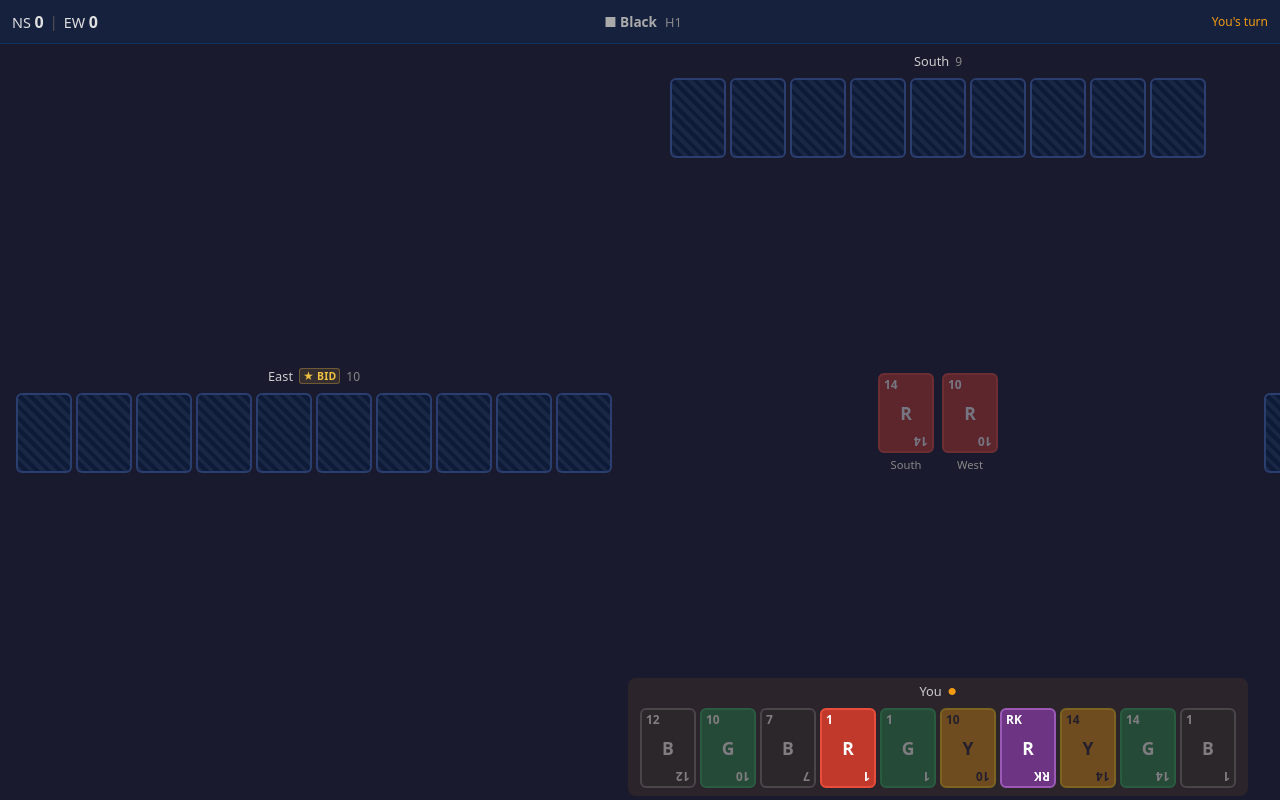
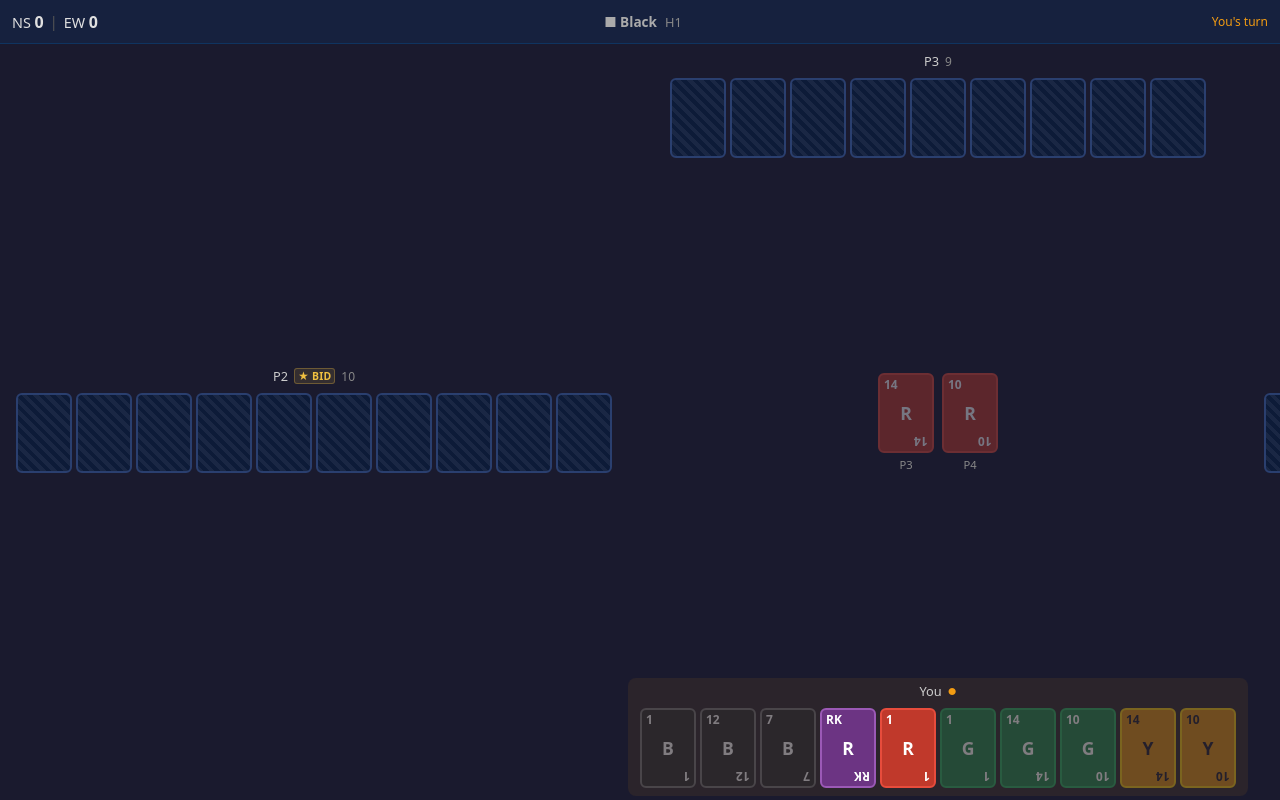
Before and after one commit to psychosledge/squickr-rook, a React (Vite) app in the folder apps/web/: page / in a window 1280 px wide. Both pictures are taken after a click on the button "New Game". Built offline with nearby package versions, Linux system fonts and the light colour scheme.

Commit message:
feat(web): auto-sort hand (trump-first) and rename seats/teams to P1-P4

```diff
--- a/apps/web/package.json
+++ b/apps/web/package.json
@@ -7,6 +7,8 @@
     "dev": "vite",
     "build": "tsc && vite build",
     "preview": "vite preview",
+    "test": "vitest run",
+    "test:watch": "vitest",
     "typecheck": "tsc --noEmit",
     "lint": "eslint src"
   },
@@ -29,6 +31,7 @@
     "globals": "^17.4.0",
     "typescript": "^5.7.0",
     "vite": "^6.0.0",
-    "vite-plugin-pwa": "^0.21.0"
+    "vite-plugin-pwa": "^0.21.0",
+    "vitest": "^3.2.4"
   }
 }
--- a/apps/web/src/components/GameOverScreen/GameOverScreen.tsx
+++ b/apps/web/src/components/GameOverScreen/GameOverScreen.tsx
@@ -1,4 +1,5 @@
 import type { Team } from "@rook/engine";
+import { getTeamLabel } from "@/utils/seatLabel";
 import styles from "./GameOverScreen.module.css";
 
 type Props = {
@@ -20,17 +21,17 @@ export default function GameOverScreen({ winner, finalScores, reason, onPlayAgai
         </h1>
         <p className={styles.reason}>
           {reason === "bust"
-            ? `${winner === "NS" ? "EW" : "NS"} team went bust`
-            : `${winner} reached 500 points`}
+            ? `${getTeamLabel(winner === "NS" ? "EW" : "NS")} team went bust`
+            : `${getTeamLabel(winner)} reached 500 points`}
         </p>
 
         <div className={styles.scores}>
           <div className={`${styles.scoreBox} ${winner === "NS" ? styles.winner : ""}`}>
-            <span className={styles.teamLabel}>NS (You + South)</span>
+            <span className={styles.teamLabel}>{getTeamLabel("NS")}</span>
             <span className={styles.scoreVal}>{finalScores.NS}</span>
           </div>
           <div className={`${styles.scoreBox} ${winner === "EW" ? styles.winner : ""}`}>
-            <span className={styles.teamLabel}>EW (East + West)</span>
+            <span className={styles.teamLabel}>{getTeamLabel("EW")}</span>
             <span className={styles.scoreVal}>{finalScores.EW}</span>
           </div>
         </div>
--- a/apps/web/src/components/GameTable/GameTable.tsx
+++ b/apps/web/src/components/GameTable/GameTable.tsx
@@ -1,7 +1,9 @@
+import { useMemo } from "react";
 import PlayerSeat from "@/components/PlayerSeat/PlayerSeat";
 import CurrentTrick from "@/components/CurrentTrick/CurrentTrick";
 import type { GameState, CardId } from "@rook/engine";
 import { leftOf } from "@rook/engine";
+import { sortHand } from "@/utils/sortHand";
 import styles from "./GameTable.module.css";
 
 type Props = {
@@ -15,6 +17,11 @@ export default function GameTable({ gameState, onPlayCard }: Props) {
   const { hands, activePlayer, currentTrick, trump, phase, dealer } = gameState;
   const isHumanTurn = phase === "playing" && activePlayer === HUMAN;
   const bidder = leftOf(dealer);
+
+  const sortedNorthHand = useMemo(
+    () => sortHand(hands["N"] ?? [], trump),
+    [hands, trump],
+  );
 
   return (
     <div className={styles.table}>
@@ -42,7 +49,7 @@ export default function GameTable({ gameState, onPlayCard }: Props) {
       <div className={styles.bottom}>
         <PlayerSeat
           seat="N"
-          cards={hands["N"] ?? []}
+          cards={sortedNorthHand}
           faceDown={false}
           isActive={activePlayer === HUMAN}
           isBidder={bidder === "N"}
--- a/apps/web/src/components/HandResultOverlay/HandResultOverlay.tsx
+++ b/apps/web/src/components/HandResultOverlay/HandResultOverlay.tsx
@@ -1,4 +1,5 @@
 import type { HandScore, Team } from "@rook/engine";
+import { getTeamLabel } from "@/utils/seatLabel";
 import styles from "./HandResultOverlay.module.css";
 
 type Props = {
@@ -20,7 +21,7 @@ export default function HandResultOverlay({ score, runningScores, onContinue }:
 
         <div className={styles.bidResult}>
           <span className={bidWon ? styles.won : styles.lost}>
-            {bidderTeam} bid {bidAmount} — {bidWon ? "MADE IT" : "SET!"}
+            {getTeamLabel(bidderTeam)} bid {bidAmount} — {bidWon ? "MADE IT" : "SET!"}
           </span>
         </div>
 
@@ -35,7 +36,7 @@ export default function HandResultOverlay({ score, runningScores, onContinue }:
           </thead>
           <tbody>
             <tr>
-              <td>NS</td>
+              <td>{getTeamLabel("NS")}</td>
               <td>{nsTotal}</td>
               <td className={nsDelta >= 0 ? styles.pos : styles.neg}>
                 {nsDelta >= 0 ? "+" : ""}{nsDelta}
@@ -43,7 +44,7 @@ export default function HandResultOverlay({ score, runningScores, onContinue }:
               <td><strong>{runningScores.NS}</strong></td>
             </tr>
             <tr>
-              <td>EW</td>
+              <td>{getTeamLabel("EW")}</td>
               <td>{ewTotal}</td>
               <td className={ewDelta >= 0 ? styles.pos : styles.neg}>
                 {ewDelta >= 0 ? "+" : ""}{ewDelta}
--- a/apps/web/src/components/ScoreBar/ScoreBar.tsx
+++ b/apps/web/src/components/ScoreBar/ScoreBar.tsx
@@ -36,9 +36,14 @@ export default function ScoreBar({ gameState }: Props) {
         {phase === "playing" && activePlayer && (
           <span className={styles.active}>{activeName}&apos;s turn</span>
         )}
-        {(phase === "nest" || phase === "trump") && (
+        {phase === "nest" && (
           <span className={styles.active}>
-            {activeName} sorting…
+            {activeName} picking nest…
+          </span>
+        )}
+        {phase === "trump" && (
+          <span className={styles.active}>
+            {activeName} picking trump…
           </span>
         )}
       </div>
--- a/apps/web/src/pages/GamePage.tsx
+++ b/apps/web/src/pages/GamePage.tsx
@@ -7,6 +7,7 @@ import NestOverlay from "@/components/NestOverlay/NestOverlay";
 import TrumpPicker from "@/components/TrumpPicker/TrumpPicker";
 import HandResultOverlay from "@/components/HandResultOverlay/HandResultOverlay";
 import GameOverScreen from "@/components/GameOverScreen/GameOverScreen";
+import { sortHand } from "@/utils/sortHand";
 import styles from "./GamePage.module.css";
 
 export default function GamePage() {
@@ -41,7 +42,7 @@ export default function GamePage() {
 
       {overlay === "nest" && (
         <NestOverlay
-          hand={(gameState.hands["N"] ?? []).filter((c) => c !== "ROOK")}
+          hand={sortHand(gameState.hands["N"] ?? [], gameState.trump).filter((c) => c !== "ROOK")}
           pendingDiscards={pendingDiscards}
           onToggleDiscard={toggleDiscard}
           onConfirm={confirmDiscards}
--- a/apps/web/src/store/gameStore.ts
+++ b/apps/web/src/store/gameStore.ts
@@ -37,9 +37,9 @@ export const useGameStore = create<AppStore>((set, get) => ({
       dealer: "N",
       players: [
         { seat: "N", name: "You",   kind: "human" },
-        { seat: "E", name: "East",  kind: "bot", botProfile: profiles },
-        { seat: "S", name: "South", kind: "bot", botProfile: profiles },
-        { seat: "W", name: "West",  kind: "bot", botProfile: profiles },
+        { seat: "E", name: "P2", kind: "bot", botProfile: profiles },
+        { seat: "S", name: "P3", kind: "bot", botProfile: profiles },
+        { seat: "W", name: "P4", kind: "bot", botProfile: profiles },
       ],
       rules: DEFAULT_RULES,
       timestamp: Date.now(),
--- a/apps/web/src/utils/seatLabel.ts
+++ b/apps/web/src/utils/seatLabel.ts
@@ -1,11 +1,19 @@
-import type { Seat } from "@rook/engine";
+import type { Seat, Team } from "@rook/engine";
 
 export function getSeatLabel(seat: Seat): string {
   const labels: Record<Seat, string> = {
     N: "You",
-    E: "East",
-    S: "South",
-    W: "West",
+    E: "P2",
+    S: "P3",
+    W: "P4",
   };
   return labels[seat];
 }
+
+export function getTeamLabel(team: Team): string {
+  const labels: Record<Team, string> = {
+    NS: "P1 & P3",
+    EW: "P2 & P4",
+  };
+  return labels[team];
+}
--- /dev/null
+++ b/apps/web/src/utils/sortHand.ts
@@ -0,0 +1,63 @@
+import { cardFromId, offSuitRank } from "@rook/engine";
+import type { CardId, Color } from "@rook/engine";
+
+/** Color display order when no trump (or for non-trump groups with trump). */
+const COLOR_ORDER: Color[] = ["Black", "Red", "Green", "Yellow"];
+
+/**
+ * Sort a hand of cards for display.
+ *
+ * Sort order:
+ * - Trump group first (if trump is known), then remaining colors: Black → Red → Green → Yellow
+ * - Within each group: strongest first by offSuitRank descending (1, 14, 13, 12, 11, 10, 9, 8, 7, 6, 5)
+ * - Rook: at end of trump group (if trump known), or at very end of hand (if trump unknown)
+ */
+export function sortHand(cards: CardId[], trump: Color | null): CardId[] {
+  if (cards.length === 0) return [];
+
+  // Separate Rook from regular cards
+  const rook = cards.filter((id) => id === "ROOK");
+  const regular = cards.filter((id) => id !== "ROOK");
+
+  // Group regular cards by color
+  const groups: Map<Color, CardId[]> = new Map();
+  for (const color of COLOR_ORDER) {
+    groups.set(color, []);
+  }
+  for (const cardId of regular) {
+    const card = cardFromId(cardId);
+    if (card.kind === "regular") {
+      groups.get(card.color)!.push(cardId);
+    }
+  }
+
+  // Sort within each color group: descending offSuitRank (strongest first)
+  for (const [, group] of groups) {
+    group.sort((a, b) => offSuitRank(b) - offSuitRank(a));
+  }
+
+  // Build the final sorted array
+  const result: CardId[] = [];
+
+  if (trump !== null) {
+    // Trump group first (regular trump cards, strongest first)
+    const trumpGroup = groups.get(trump) ?? [];
+    result.push(...trumpGroup);
+    // Rook goes at end of trump group
+    result.push(...rook);
+
+    // Remaining colors in order: Black → Red → Green → Yellow, skipping trump
+    for (const color of COLOR_ORDER) {
+      if (color === trump) continue;
+      result.push(...(groups.get(color) ?? []));
+    }
+  } else {
+    // No trump: Black → Red → Green → Yellow, Rook at very end
+    for (const color of COLOR_ORDER) {
+      result.push(...(groups.get(color) ?? []));
+    }
+    result.push(...rook);
+  }
+
+  return result;
+}
```
Also changed, not shown: apps/web/vitest.config.ts (added, +13 -0 lines), 2 other files (tests, documents, lock files or other folders).
